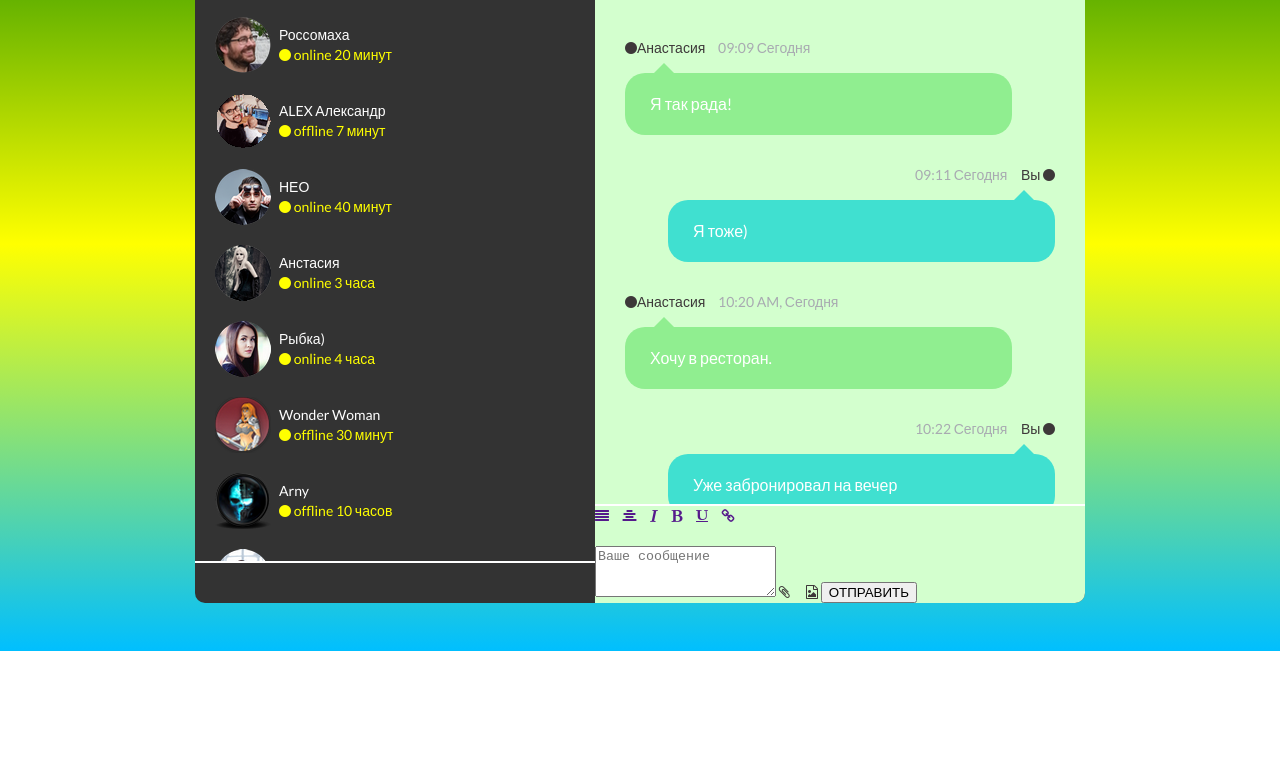
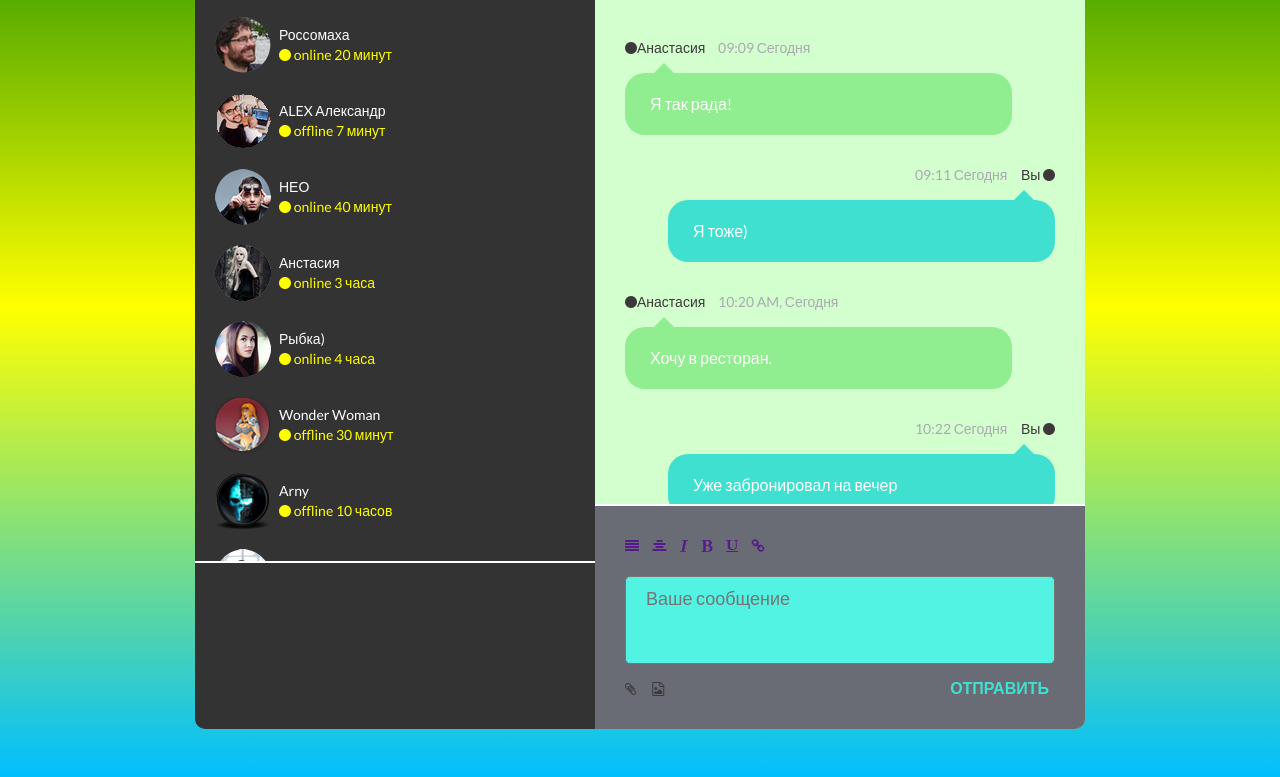
Before and after one commit to alexanderxp/ChatAndersen2021, a plain HTML site: page index.html in a window 1280 px wide. Shown: the part 163-940 px from the top of the page. Before the commit the page ends 814 px from the top, so only its background shows below. Drawn offline with Linux system fonts and the light colour scheme.

Commit message:
add chat-message styles to style.css

```diff
--- a/styles.css
+++ b/styles.css
@@ -192,3 +192,39 @@ body {
 .align-right {
   text-align: right;
 }
+/* -------------------------------БЛОК textarea (right footer)----------------------------------- */
+.chat .chat-message {
+  padding: 30px;
+  background: #6A6C75;
+  border-bottom-right-radius: 10px;
+}
+
+.chat .chat-message textarea {
+  width: 100%;
+  padding: 10px 20px;
+  margin-bottom: 10px;
+  border-radius: 5px;
+  background: #53F3E3;
+  color: DarkBlue;
+  font: 18px/22px "Lato", Arial, sans-serif;
+  resize: none;
+}
+
+.chat .chat-message button {
+  float: right;
+  color: #40e0d0;
+  font-size: 16px;
+  text-transform: uppercase;
+  border: none;
+  cursor: pointer;
+  font-weight: bold;
+  background: #6A6C75;
+}
+
+.chat .chat-message button:hover {
+  color: #0000FF;
+  -webkit-transform: scale(1.2);
+}
+.chat .chat-message button:active {
+ color: #01a715;
+}
```
